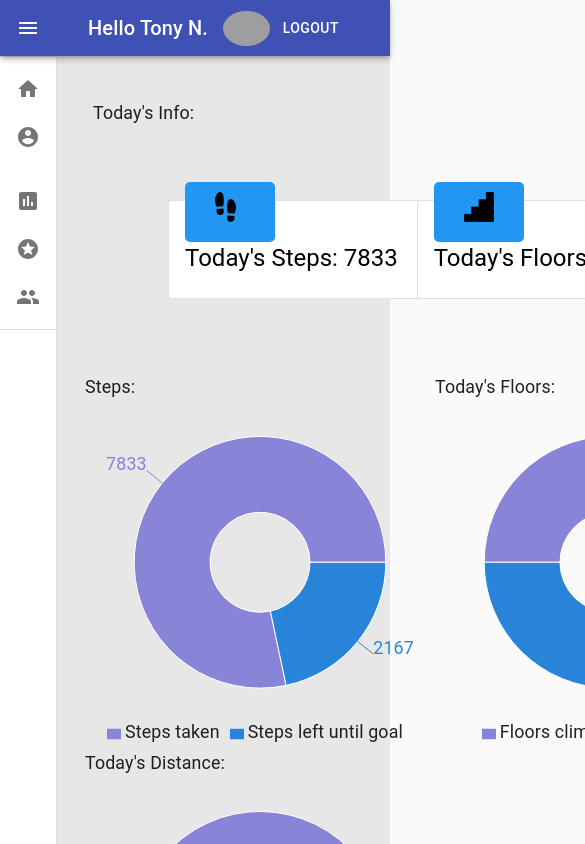
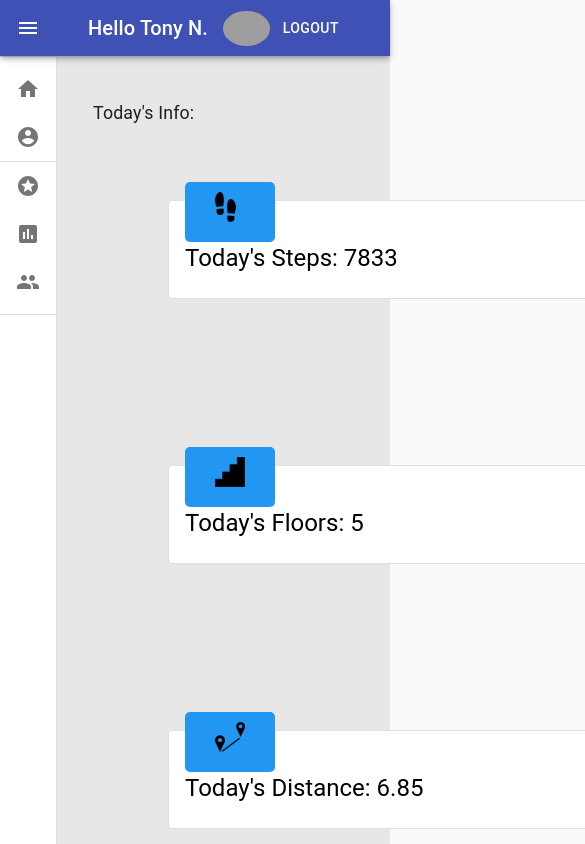
Before and after one commit to tdnicola/Fitbit_api, a React (Create React App) app: page / in a window 390 px wide. Both pictures are taken after a click on the button "CONTINUE AS GUEST". Shown: the top 844 px of the page, 585 px wide, since content can reach past the window. Built offline with nearby package versions, Linux system fonts and the light colour scheme; grey boxes are pictures that could not be loaded.

Commit message:
added ComposedChart to show goals line along with weekly steps data. Added some breakpoints to the grid on all cards. added acheived amount to badges.

```diff
--- a/src/components/about-me/AboutMe.js
+++ b/src/components/about-me/AboutMe.js
@@ -15,7 +15,7 @@ const useStyles = makeStyles({
 		backgroundColor: '#3399CC',
 		color: 'black',
 		fontSize: '14px',
-		marginLeft: 75,
+		marginLeft: 15,
 	},
 
 	title: {
--- a/src/components/badges/Badges.js
+++ b/src/components/badges/Badges.js
@@ -29,6 +29,9 @@ const useStyles = makeStyles({
 	avatar: {
 		justifyContent: 'center',
 	},
+	achieved: {
+		float: 'right',
+	},
 });
 
 export default ({ profileData }) => {
@@ -39,7 +42,7 @@ export default ({ profileData }) => {
 			<Grid container spacing={1}>
 				{profileData.topBadges.map((item) => {
 					return (
-						<Grid container item xs={3} spacing={1}>
+						<Grid item xs={10} md={4}>
 							<Card className={classes.root}>
 								<CardContent>
 									<Avatar
@@ -51,6 +54,9 @@ export default ({ profileData }) => {
 										{item.shortDescription}
 										<br />
 										Date: {item.dateTime}
+										<span className={classes.achieved}>
+											Times Achieved: {item.timesAchieved}
+										</span>
 									</Typography>
 
 									<Typography variant='body2' component='p'>
--- a/src/components/charts/BarChart.js
+++ b/src/components/charts/BarChart.js
@@ -8,6 +8,7 @@ import {
 	Legend,
 	Bar,
 	Tooltip,
+	Line,
 } from 'recharts';
 
 export default ({
@@ -20,6 +21,7 @@ export default ({
 	domain,
 	secondBarDataKey,
 	secondBarfill,
+	goals,
 }) => {
 	const secondBarChecker = () => {
 		if (secondBarDataKey === undefined) {
@@ -43,6 +45,8 @@ export default ({
 			<Tooltip />
 			<Legend />
 			<Bar dataKey={barDataKey} fill={fill} />
+			<Line type='monotone' dataKey={goals} stroke='#ff7300' />
+			{console.log(data)}
 			{secondBarChecker()}
 		</BarChart>
 	);
--- /dev/null
+++ b/src/components/charts/ComposedChart.js
@@ -0,0 +1,45 @@
+import React from 'react';
+
+import {
+	ComposedChart,
+	CartesianGrid,
+	XAxis,
+	YAxis,
+	Legend,
+	Bar,
+	Tooltip,
+	Line,
+} from 'recharts';
+
+export default ({
+	width,
+	height,
+	data,
+	xDataKey,
+	barDataKey,
+	fill,
+	domain,
+	secondBarDataKey,
+	secondBarfill,
+	goal,
+}) => {
+	return (
+		<div style={{ marginTop: 70 }}>
+			Weekly Steps
+			<ComposedChart
+				width={width}
+				height={height}
+				data={data}
+				style={{ fontSize: 14 }}
+			>
+				<XAxis dataKey={xDataKey} />
+				<YAxis domain={domain} />
+				<Tooltip />
+				<Legend />
+				<CartesianGrid stroke='#f5f5f5' />
+				<Bar dataKey={barDataKey} fill={fill} />
+				<Line type='monotone' dataKey={goal} stroke='#ff7300' />
+			</ComposedChart>
+		</div>
+	);
+};
--- a/src/components/daily-stats/DailyStats.js
+++ b/src/components/daily-stats/DailyStats.js
@@ -10,10 +10,7 @@ import { makeStyles } from '@material-ui/core/styles';
 const useStyles = makeStyles((theme) => ({
 	completedStar: {
 		fontSize: 80,
-		// justifyContent: 'center',
-		margin: 'auto',
 		width: '100%',
-		// textAlign: 'center',
 	},
 }));
 
@@ -69,46 +66,7 @@ export default ({ dailyActivities, activityGoals, dailyDistance }) => {
 				</div>
 			) : (
 				<Grid container spacing={2}>
-					{/* <Grid key={5}>
-					<BarChart
-						width={350}
-						height={350}
-						data={data}
-						xDataKey={'name'}
-						barDataKey={'uv'}
-						secondBarDataKey={'pv'}
-						secondBarfill={'#2884d8'}
-						fill={'#8884d8'}
-						domain={[0, 10000]}
-					/>
-				</Grid>
-				<Grid key={5}>
-					<BarChart
-						width={350}
-						height={350}
-						data={data}
-						xDataKey={'name'}
-						barDataKey={'uv'}
-						secondBarDataKey={'pv'}
-						secondBarfill={'#2884d8'}
-						fill={'#8884d8'}
-						domain={[0, 10000]}
-					/>
-				</Grid>
-				<Grid key={5}>
-					<BarChart
-						width={350}
-						height={350}
-						data={chartStepStats}
-						xDataKey={'name'}
-						barDataKey={'Daily steps'}
-						secondBarDataKey={'Goal steps'}
-						secondBarfill={'#2884d8'}
-						fill={'#8884d8'}
-						domain={[0, 20000]}
-					/>
-				</Grid> */}
-					<Grid key={5}>
+					<Grid item xs={10} md={4}>
 						Steps:
 						{activityGoals.steps - dailyActivities.steps <= 0 ? (
 							<div>
@@ -130,7 +88,7 @@ export default ({ dailyActivities, activityGoals, dailyDistance }) => {
 							</div>
 						)}
 					</Grid>
-					<Grid key={5}>
+					<Grid item xs={10} md={4}>
 						Today's Floors:
 						{activityGoals.floors - dailyActivities.floors <= 0 ? (
 							<div>
@@ -150,7 +108,7 @@ export default ({ dailyActivities, activityGoals, dailyDistance }) => {
 							/>
 						)}
 					</Grid>
-					<Grid key={5}>
+					<Grid item xs={10} md={4}>
 						Today's Distance:
 						{activityGoals.distance - dailyDistance.distance <= 0 ? (
 							<div>
--- a/src/components/lifetime-data/LifeTimeData.js
+++ b/src/components/lifetime-data/LifeTimeData.js
@@ -9,21 +9,21 @@ import steps from '../../images/noun_steps_3105633.svg';
 export default ({ lifeTimeData }) => {
 	return (
 		<Grid container spacing={2}>
-			<Grid item xs={4}>
+			<Grid item sm={8} md={4}>
 				<StatsCard
 					title={'Total Steps: '}
 					data={lifeTimeData.total.steps}
 					logo={steps}
 				/>
 			</Grid>
-			<Grid item xs={4}>
+			<Grid item sm={8} md={4}>
 				<StatsCard
 					title={'Total Floors: '}
 					data={lifeTimeData.total.floors}
 					logo={stairs}
 				/>
 			</Grid>
-			<Grid item xs={4}>
+			<Grid item sm={8} md={4}>
 				<StatsCard
 					title={'Total Distance: '}
 					data={lifeTimeData.total.distance}
--- a/src/components/main-page/MainPage.js
+++ b/src/components/main-page/MainPage.js
@@ -9,6 +9,7 @@ import Grid from '@material-ui/core/Grid';
 import StatsCard from '../stats-card/StatsCard';
 import DailyStats from '../daily-stats/DailyStats';
 import PieChart from '../charts/PieChart';
+import ComposedChart from '../charts/ComposedChart';
 
 //SVG IMAGES
 import distance from '../../images/noun_distance_939669.svg';
@@ -28,6 +29,7 @@ function MainPage({
 	if (weeklyStepsData) {
 		weeklyStepsData['activities-steps'].map((e) => {
 			e = {
+				goal: activityGoals.steps,
 				steps: e.value,
 				dateTime: e.dateTime,
 			};
@@ -42,24 +44,24 @@ function MainPage({
 	return (
 		<React.Fragment>
 			<CssBaseline />
-			<Container maxWidth='lg'>
+			<Container>
 				Today's Info:
 				<Grid container spacing={2}>
-					<Grid item xs={4}>
+					<Grid item xs={10} md={4}>
 						<StatsCard
 							title={"Today's Steps: "}
 							data={dailyActivities.steps}
 							logo={steps}
 						/>
 					</Grid>
-					<Grid item xs={4}>
+					<Grid item xs={10} md={4}>
 						<StatsCard
 							title={"Today's Floors: "}
 							data={dailyActivities.floors}
 							logo={stairs}
 						/>
 					</Grid>
-					<Grid item xs={4}>
+					<Grid item xs={10} md={4}>
 						<StatsCard
 							title={"Today's Distance: "}
 							data={dailyDistance.distance}
@@ -72,8 +74,7 @@ function MainPage({
 					activityGoals={activityGoals}
 					dailyDistance={dailyDistance}
 				/>
-				Weekly Steps
-				<BarChart
+				<ComposedChart
 					width={730}
 					height={350}
 					data={updatedObjValuesofSteps}
@@ -81,6 +82,7 @@ function MainPage({
 					barDataKey={'steps'}
 					fill={'#8884d8'}
 					domain={[0, 20000]}
+					goal={'goal'}
 				/>
 				<PieChart />
 			</Container>
--- a/src/components/sidebar/SideBar.js
+++ b/src/components/sidebar/SideBar.js
@@ -229,8 +229,18 @@ export default ({
 						<ListItemIcon>{<AccountCircleIcon />}</ListItemIcon>
 						<ListItemText primary={'About me'} />
 					</ListItem>
-				</List>
-				<List>
+					<Divider />
+					<ListItem
+						button
+						key={'badges'}
+						onClick={(e) => {
+							badgesButtonHandler(e);
+						}}
+					>
+						<ListItemIcon>{<StarsIcon />}</ListItemIcon>
+						<ListItemText primary={'Badges'} />
+					</ListItem>
+
 					<ListItem
 						button
 						key={'lifetime Data'}
@@ -240,17 +250,6 @@ export default ({
 					>
 						<ListItemIcon>{<AssessmentIcon />}</ListItemIcon>
 						<ListItemText primary={'Lifetime Data'} />
-					</ListItem>
-
-					<ListItem
-						button
-						key={'badges'}
-						onClick={(e) => {
-							badgesButtonHandler(e);
-						}}
-					>
-						<ListItemIcon>{<StarsIcon />}</ListItemIcon>
-						<ListItemText primary={'Badges'} />
 					</ListItem>
 
 					<ListItem
```
